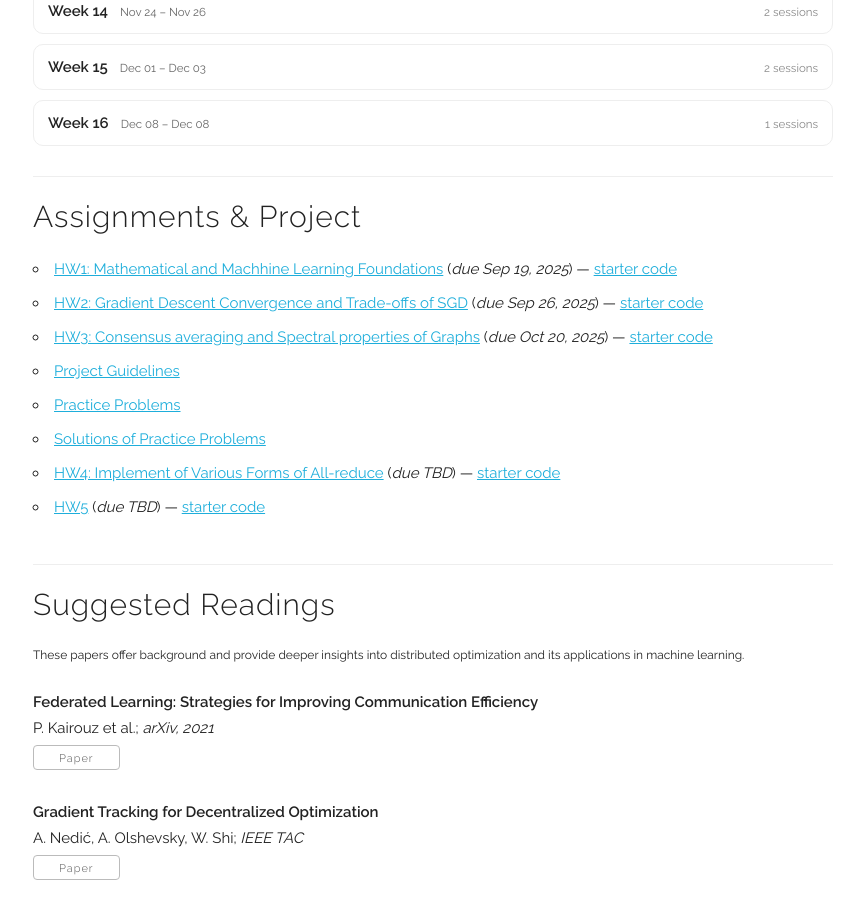
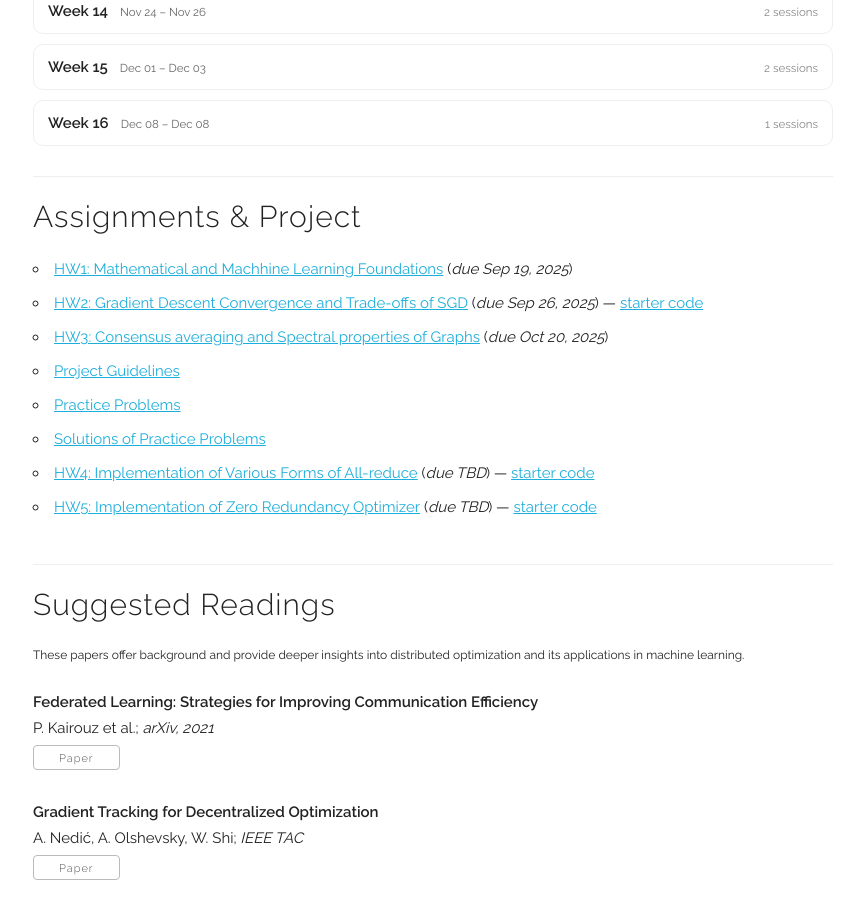
Before and after one commit to chentianyi19/ECE5290, a Jekyll site: the page built from index.html, in a window 1280 px wide and 900 px high, scrolled down 1785 px. Shown: the whole window, without its empty margins (207-1071 px from the left). Built offline with Jekyll 4.4.1, drawn with Linux system fonts in a browser that asks for light colours.

Commit message:
Update starter fields and correct assignment titles

```diff
--- a/_data/assignments.yml
+++ b/_data/assignments.yml
@@ -3,7 +3,7 @@
   title: "HW1: Mathematical and Machhine Learning Foundations"
   due: 2025-09-19
   pdf: "/assets/hw/hw1.pdf"
-  starter: ""
+  starter:  null
 
 - id: "hw2"
   title: "HW2: Gradient Descent Convergence and Trade-offs of SGD"
@@ -15,7 +15,7 @@
   title: "HW3: Consensus averaging and Spectral properties of Graphs"
   due: 2025-10-20
   pdf: "/assets/hw/hw3.pdf"
-  starter: ""
+  starter: null
 
 - id: "proj"
   title: "Project Guidelines"
@@ -36,13 +36,13 @@
   starter: null
 
 - id: "hw4"
-  title: "HW4: Implement of Various Forms of All-reduce"
+  title: "HW4: Implementation of Various Forms of All-reduce"
   due: TBD
   pdf: "/assets/hw/hw4.pdf"
   starter: ""
 
 - id: "hw5"
-  title: "HW5"
+  title: "HW5: Implementation of Zero Redundancy Optimizer"
   due: TBD
   pdf: ""
   starter: ""
```
